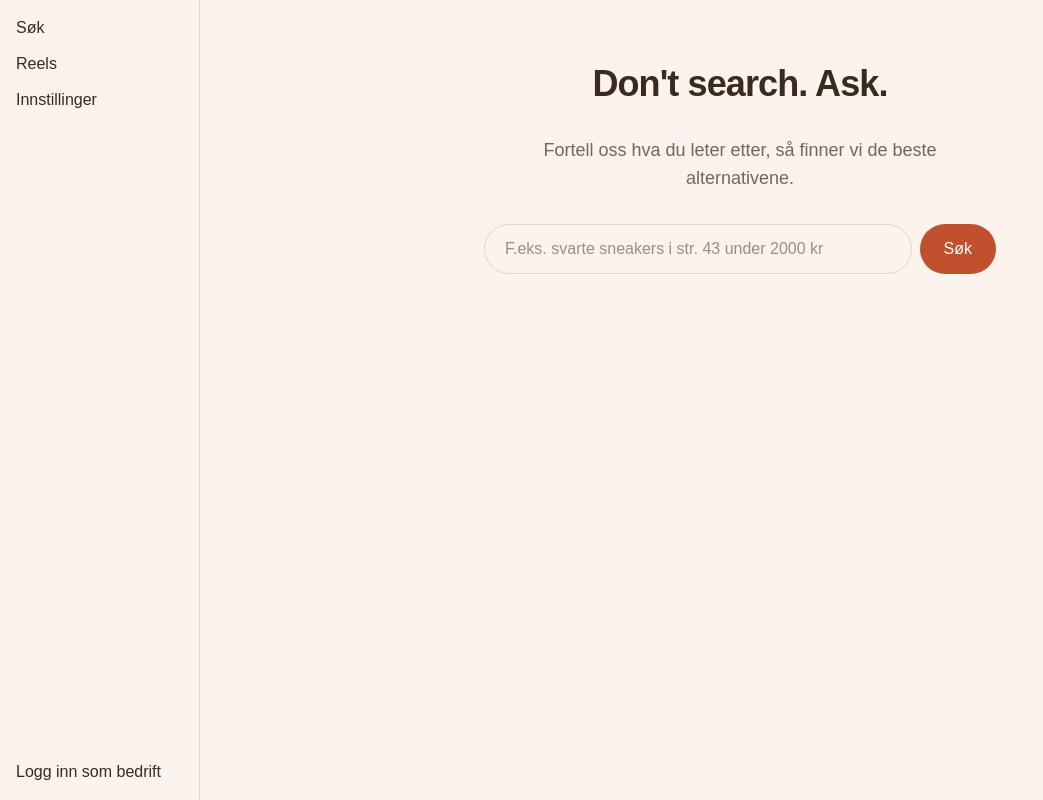
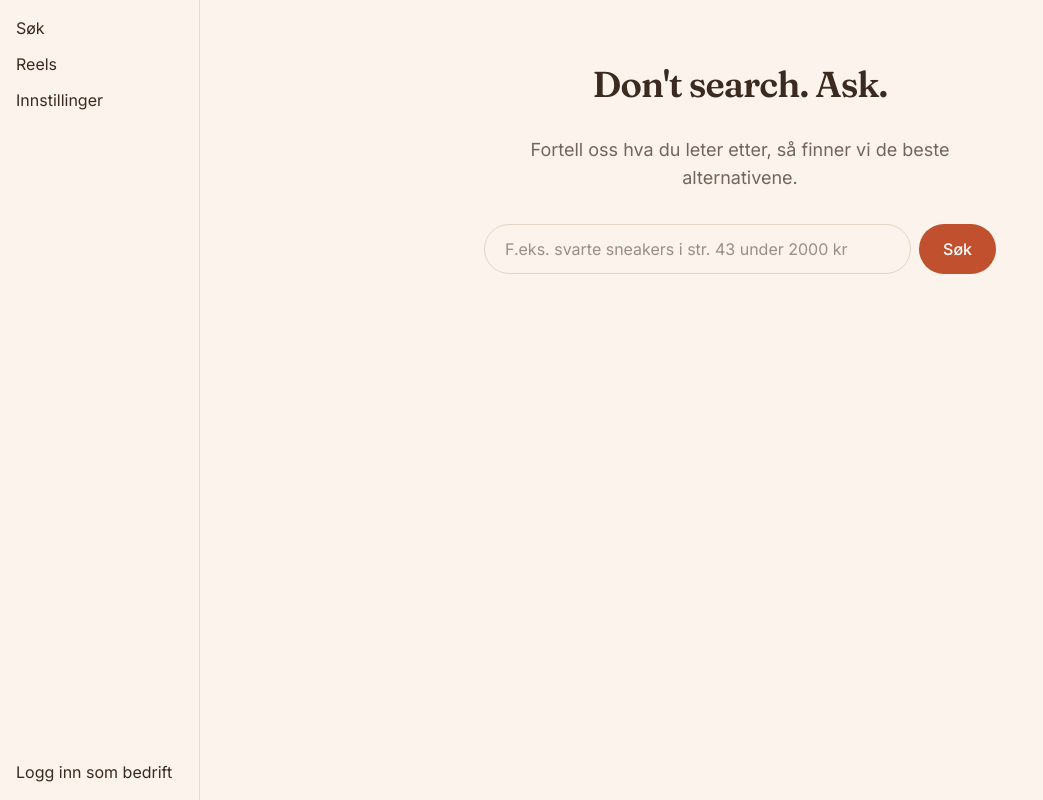
Before and after one commit to Magnufinuf/Shopsearch, a Next.js app: page / in a window 1280 px wide. Shown: the whole page, without its empty margins (0-1043 px from the left). Built offline with nearby package versions, Linux system fonts and the light colour scheme.

Commit message:
Update globals.css

```diff
--- a/app/globals.css
+++ b/app/globals.css
@@ -25,12 +25,16 @@
   --color-foreground: var(--foreground);
   --color-primary: var(--primary);
   --color-accent: var(--accent);
-  --font-sans: var(--font-geist-sans);
-  --font-mono: var(--font-geist-mono);
+  --font-sans: var(--font-body);
+  --font-heading: var(--font-heading);
 }
 
 body {
   background: var(--background);
   color: var(--foreground);
-  font-family: Arial, Helvetica, sans-serif;
+  font-family: var(--font-body), Arial, Helvetica, sans-serif;
 }
+
+h1, h2, h3 {
+  font-family: var(--font-heading), Georgia, serif;
+}
```
